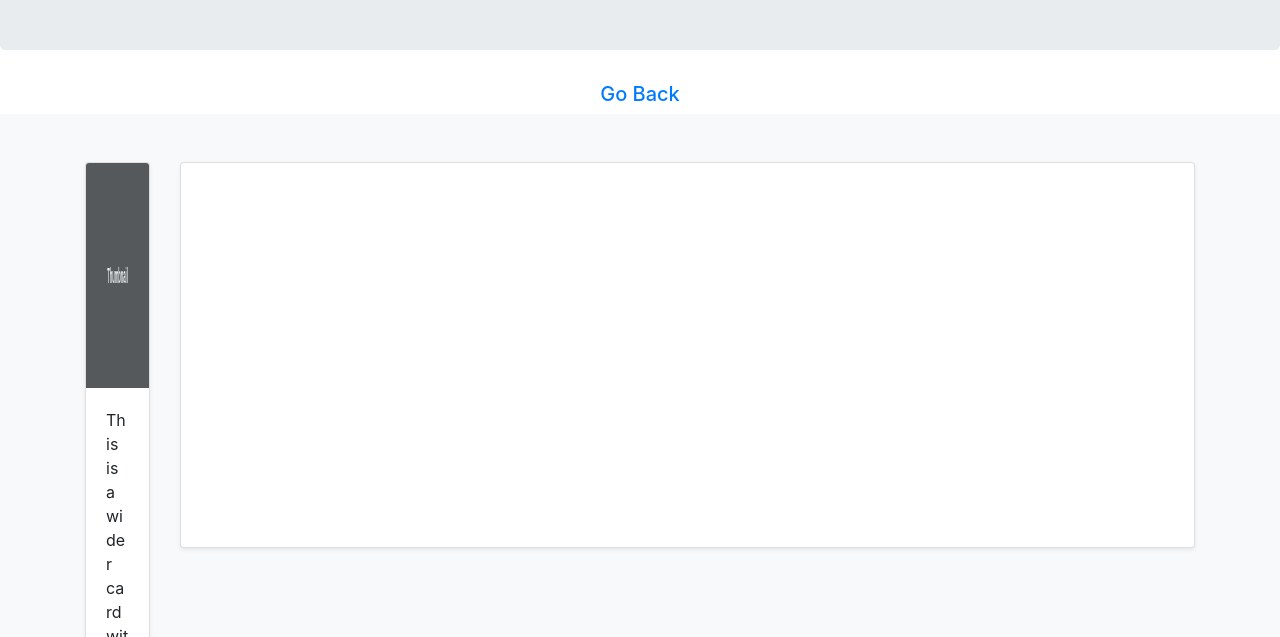
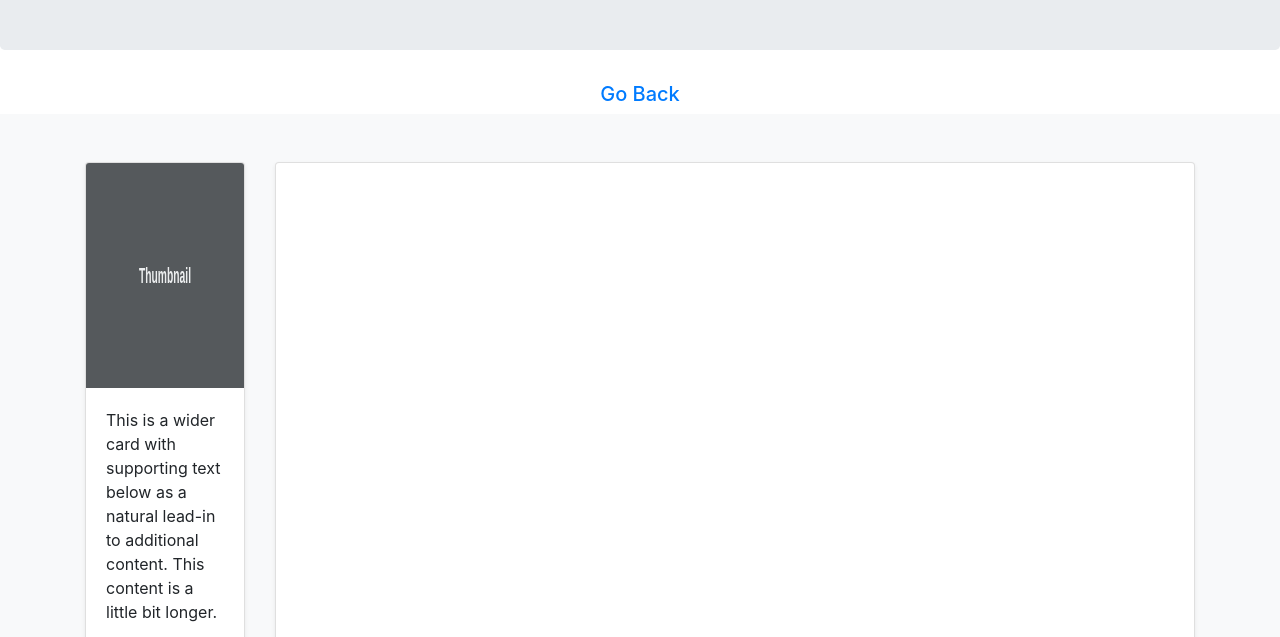
Before and after one commit to ab14bhardwaj/captaint33mo.github.io, a plain HTML site: page km-script-fullview.html in a window 1280 px wide. Shown: the part 134-771 px from the top of the page. Drawn offline with nearby package versions, Linux system fonts and the light colour scheme.

Commit message:
Update km-script-fullview.html

```diff
--- a/km-script-fullview.html
+++ b/km-script-fullview.html
@@ -26,7 +26,7 @@
                 <div class="container">
 
                     <div class="row">
-                        <div class="col-md-1">
+                        <div class="col-md-2">
                             <div class="card mb-4 shadow-sm">
                                 <img class="card-img-top"
                                     data-src="holder.js/100px225?theme=thumb&amp;bg=55595c&amp;fg=eceeef&amp;text=Thumbnail"
@@ -46,8 +46,8 @@
                                 </div>
                             </div>
                         </div>
-                        <div class="col-md-11">
-                            <div class="card mb-4 shadow-sm" style="height:386px;">
+                        <div class="col-md-10">
+                            <div class="card mb-4 shadow-sm" style="height:100%;">
                                 <iframe src="/km-fullscreen-script.html" frameborder="0" style="height:100%"></iframe>
                             </div>
                         </div>
```
